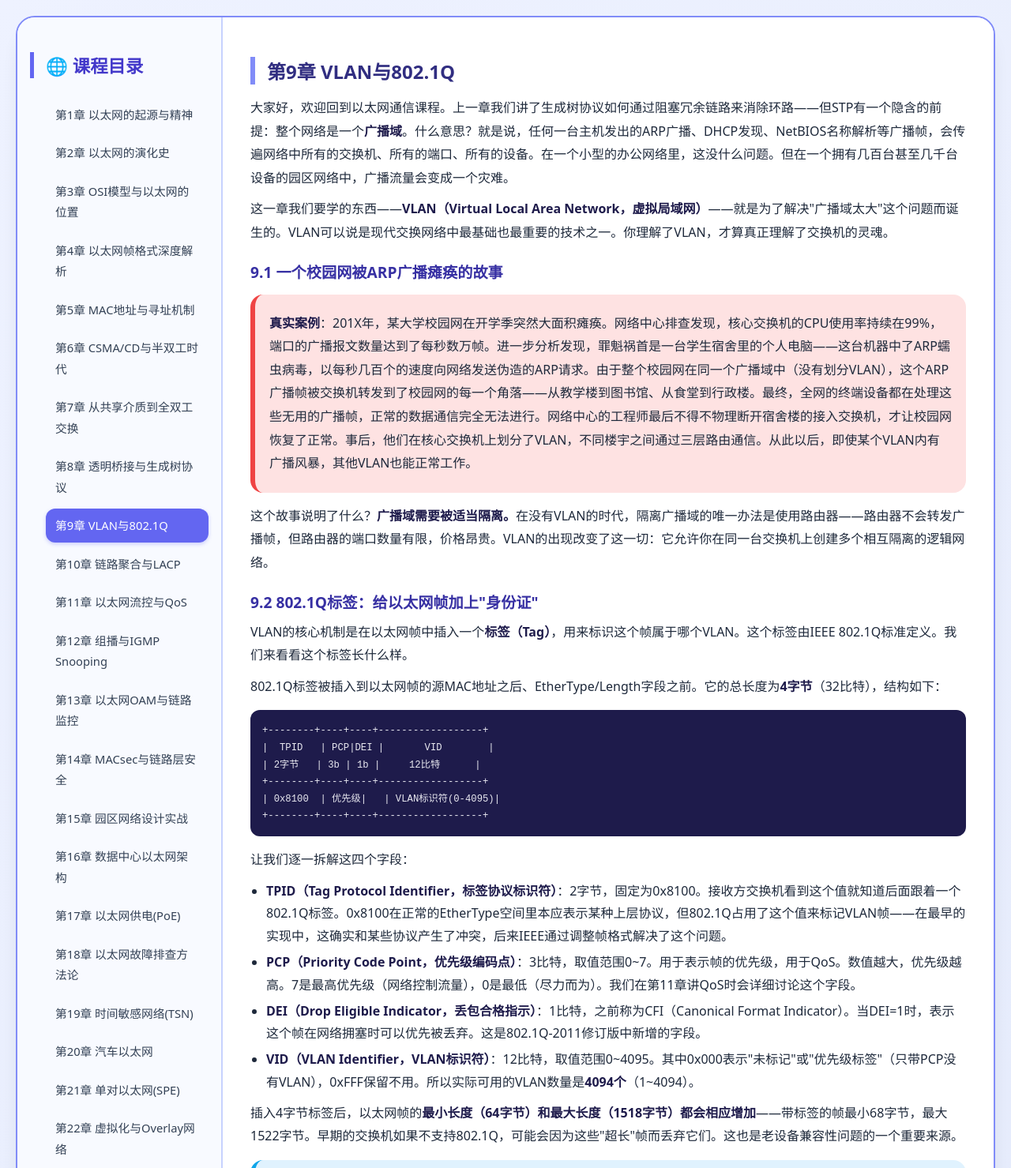
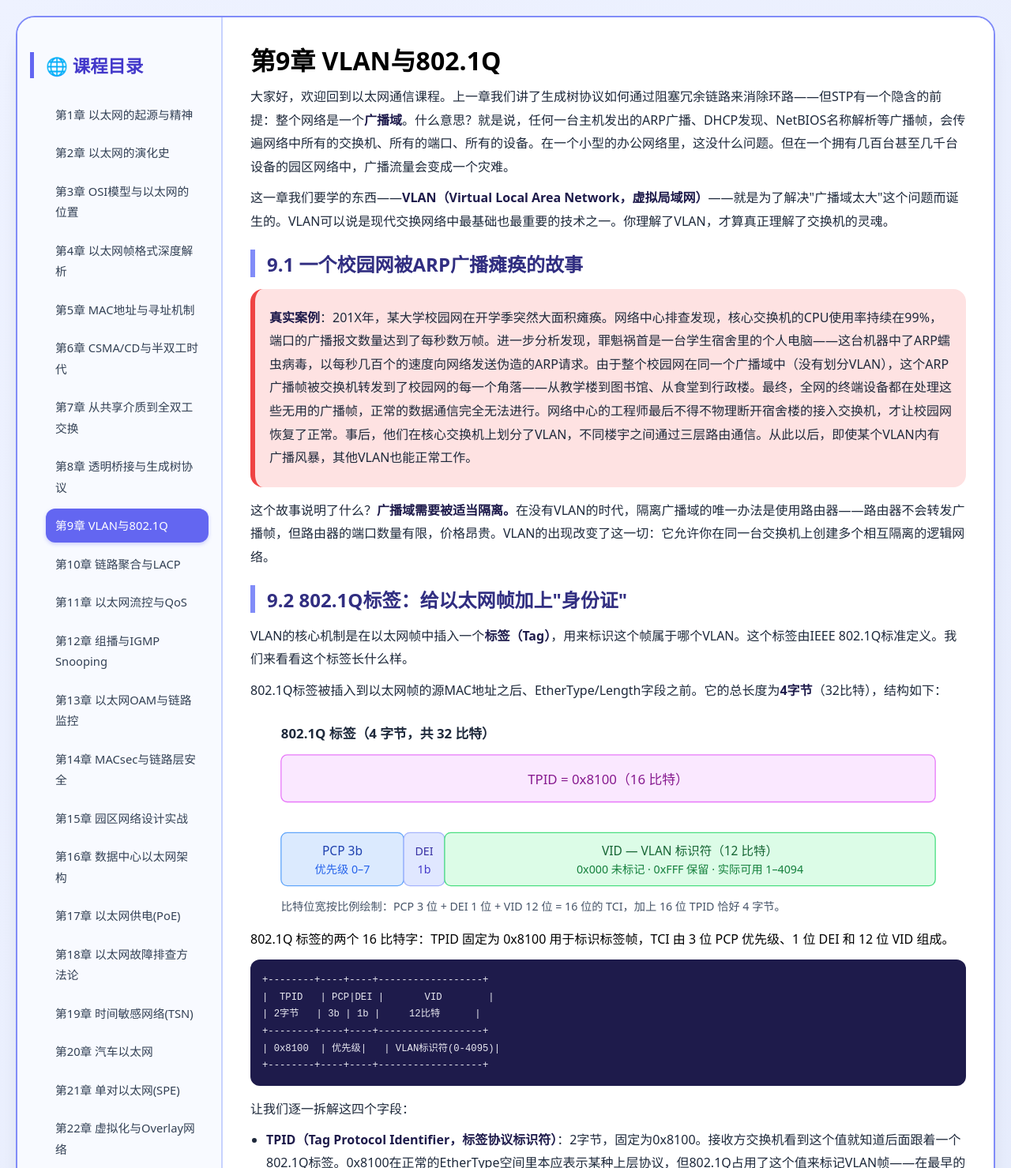
Before and after one commit to 1998x-stack/ethernet-tutorial, a plain HTML site: page 09.html in a window 1280 px wide. Shown: the top 1479 px of the page at 79% size. Drawn offline with Linux system fonts and the light colour scheme.

Commit message:
feat(ethernet-tutorial): add 802.1Q tag bit-layout figure and semantic structure to chapter 9

```diff
--- a/09.html
+++ b/09.html
@@ -5,11 +5,15 @@
     <meta name="viewport" content="width=device-width, initial-scale=1.0, maximum-scale=1.5, user-scalable=yes">
     <title>第9章 VLAN与802.1Q</title>
     <link rel="stylesheet" href="theme.css">
+    <style>
+        pre { overflow-x: auto; max-width: 100%; }
+        img, svg { max-width: 100%; height: auto; }
+    </style>
 </head>
 <body>
 <div class="double-border">
 <div class="container">
-    <div class="sidebar">
+    <nav class="sidebar" aria-label="课程目录">
         <h3>🌐 课程目录</h3>
         <ul class="chapter-list">
             <li><a href="01.html">第1章 以太网的起源与精神</a></li>
@@ -41,16 +45,16 @@
             <li><a href="27.html">第27章 800G/1.6T与400G/通道技术</a></li>
             <li><a href="28.html">第28章 综合项目：企业网络设计</a></li>
         </ul>
-    </div>
-    <div class="main-content">
+    </nav>
+    <main class="main-content">
 
-        <h2>第9章 VLAN与802.1Q</h2>
+        <h1>第9章 VLAN与802.1Q</h1>
 
         <p>大家好，欢迎回到以太网通信课程。上一章我们讲了生成树协议如何通过阻塞冗余链路来消除环路——但STP有一个隐含的前提：整个网络是一个<strong>广播域</strong>。什么意思？就是说，任何一台主机发出的ARP广播、DHCP发现、NetBIOS名称解析等广播帧，会传遍网络中所有的交换机、所有的端口、所有的设备。在一个小型的办公网络里，这没什么问题。但在一个拥有几百台甚至几千台设备的园区网络中，广播流量会变成一个灾难。</p>
 
         <p>这一章我们要学的东西——<strong>VLAN（Virtual Local Area Network，虚拟局域网）</strong>——就是为了解决"广播域太大"这个问题而诞生的。VLAN可以说是现代交换网络中最基础也最重要的技术之一。你理解了VLAN，才算真正理解了交换机的灵魂。</p>
 
-        <h3>9.1 一个校园网被ARP广播瘫痪的故事</h3>
+        <h2>9.1 一个校园网被ARP广播瘫痪的故事</h2>
 
         <div class="warning">
             <p><strong>真实案例</strong>：201X年，某大学校园网在开学季突然大面积瘫痪。网络中心排查发现，核心交换机的CPU使用率持续在99%，端口的广播报文数量达到了每秒数万帧。进一步分析发现，罪魁祸首是一台学生宿舍里的个人电脑——这台机器中了ARP蠕虫病毒，以每秒几百个的速度向网络发送伪造的ARP请求。由于整个校园网在同一个广播域中（没有划分VLAN），这个ARP广播帧被交换机转发到了校园网的每一个角落——从教学楼到图书馆、从食堂到行政楼。最终，全网的终端设备都在处理这些无用的广播帧，正常的数据通信完全无法进行。网络中心的工程师最后不得不物理断开宿舍楼的接入交换机，才让校园网恢复了正常。事后，他们在核心交换机上划分了VLAN，不同楼宇之间通过三层路由通信。从此以后，即使某个VLAN内有广播风暴，其他VLAN也能正常工作。</p>
@@ -58,11 +62,31 @@
 
         <p>这个故事说明了什么？<strong>广播域需要被适当隔离。</strong>在没有VLAN的时代，隔离广播域的唯一办法是使用路由器——路由器不会转发广播帧，但路由器的端口数量有限，价格昂贵。VLAN的出现改变了这一切：它允许你在同一台交换机上创建多个相互隔离的逻辑网络。</p>
 
-        <h3>9.2 802.1Q标签：给以太网帧加上"身份证"</h3>
+        <h2>9.2 802.1Q标签：给以太网帧加上"身份证"</h2>
 
         <p>VLAN的核心机制是在以太网帧中插入一个<strong>标签（Tag）</strong>，用来标识这个帧属于哪个VLAN。这个标签由IEEE 802.1Q标准定义。我们来看看这个标签长什么样。</p>
 
         <p>802.1Q标签被插入到以太网帧的源MAC地址之后、EtherType/Length字段之前。它的总长度为<strong>4字节</strong>（32比特），结构如下：</p>
+
+        <figure>
+            <svg viewBox="0 0 700 210" role="img" aria-label="802.1Q 标签的 TPID、PCP、DEI、VID 字段位宽示意图">
+                <title>802.1Q 标签字段位宽</title>
+                <text x="30" y="28" font-size="13" font-weight="700" fill="#1e293b">802.1Q 标签（4 字节，共 32 比特）</text>
+                <rect x="30" y="44" width="640" height="46" rx="6" fill="#fae8ff" stroke="#e879f9"></rect>
+                <text x="350" y="73" text-anchor="middle" font-size="13" fill="#86198f">TPID = 0x8100（16 比特）</text>
+                <rect x="30" y="120" width="120" height="52" rx="6" fill="#dbeafe" stroke="#60a5fa"></rect>
+                <text x="90" y="142" text-anchor="middle" font-size="12" fill="#1e40af">PCP 3b</text>
+                <text x="90" y="160" text-anchor="middle" font-size="11" fill="#2563eb">优先级 0–7</text>
+                <rect x="150" y="120" width="40" height="52" rx="6" fill="#e0e7ff" stroke="#a5b4fc"></rect>
+                <text x="170" y="142" text-anchor="middle" font-size="11" fill="#3730a3">DEI</text>
+                <text x="170" y="160" text-anchor="middle" font-size="11" fill="#4338ca">1b</text>
+                <rect x="190" y="120" width="480" height="52" rx="6" fill="#dcfce7" stroke="#4ade80"></rect>
+                <text x="430" y="142" text-anchor="middle" font-size="12" fill="#166534">VID — VLAN 标识符（12 比特）</text>
+                <text x="430" y="160" text-anchor="middle" font-size="11" fill="#15803d">0x000 未标记 · 0xFFF 保留 · 实际可用 1–4094</text>
+                <text x="30" y="196" font-size="11" fill="#475569">比特位宽按比例绘制：PCP 3 位 + DEI 1 位 + VID 12 位 = 16 位的 TCI，加上 16 位 TPID 恰好 4 字节。</text>
+            </svg>
+            <figcaption>802.1Q 标签的两个 16 比特字：TPID 固定为 0x8100 用于标识标签帧，TCI 由 3 位 PCP 优先级、1 位 DEI 和 12 位 VID 组成。</figcaption>
+        </figure>
 
         <pre><code>+--------+----+----+------------------+
 |  TPID   | PCP|DEI |       VID        |
@@ -86,7 +110,7 @@
             <p><strong>实用技巧</strong>：在Wireshark中抓包时，如果一个以太网帧带有VLAN标签，你会看到Ethernet II头部后面多了一个"802.1Q Virtual LAN"协议层。展开它就能看到VID、PCP和DEI三个字段。这是快速验证VLAN配置正确与否的最直接方法。如果你发现某个帧的VLAN标签不符合预期，那就说明中间的交换机可能做了错误的标签操作。</p>
         </div>
 
-        <h3>9.3 Access端口、Trunk端口与Hybrid端口</h3>
+        <h2>9.3 Access端口、Trunk端口与Hybrid端口</h2>
 
         <p>交换机端口根据处理VLAN标签的方式，可以分为三种类型：<strong>Access端口</strong>、<strong>Trunk端口</strong>和<strong>Hybrid端口</strong>。理解这三种端口的区别是VLAN配置的基础。</p>
 
@@ -141,7 +165,7 @@
             </tr>
         </table>
 
-        <h3>9.4 Native VLAN与VLAN 1的安全问题</h3>
+        <h2>9.4 Native VLAN与VLAN 1的安全问题</h2>
 
         <p>Native VLAN是Trunk端口上的一个重要概念。在802.1Q中，Trunk端口会为<strong>一个特定的VLAN</strong>（默认是VLAN 1）发送不带标签的帧——这个VLAN就是<strong>Native VLAN</strong>。为什么要有Native VLAN？主要是为了向后兼容：一些不支持802.1Q的旧设备可以从Trunk链路接收Native VLAN的帧而不被丢弃。</p>
 
@@ -153,7 +177,7 @@
             <p><strong>安全建议</strong>：在生产网络中，VLAN 1 应该被视为一个"不信任"的VLAN。不要将任何用户设备放在VLAN 1中，不要通过VLAN 1来管理交换机（即管理IP地址不要配在VLAN 1接口上）。很多网络入侵的初始突破口就是攻击者进入了VLAN 1，然后利用VLAN跳跃攻击进入了管理网络。记住：VLAN 1不是你的朋友，它是攻击者的好朋友。</p>
         </div>
 
-        <h3>9.5 QinQ：运营商的"VLAN套娃"</h3>
+        <h2>9.5 QinQ：运营商的"VLAN套娃"</h2>
 
         <p>4094个VLAN听起来很多，但对于运营商级别的网络来说，这是远远不够的。想象一下，一家运营商可能需要为成千上万个企业客户提供以太网专线服务，每个客户都需要自己的VLAN隔离——4094个VLAN几天就用完了。</p>
 
@@ -173,7 +197,7 @@
 
         <p>QinQ的优点很明显：扩展了VLAN数量、对客户透明、可以复用现有的802.1Q硬件。但它也有缺点：帧变得更长（最多可能达到1522+4=1526字节），而且丧失了C-Tag中的PCP优先级信息（因为运营商只能看到S-Tag的PCP）。</p>
 
-        <h3>9.6 语音VLAN与LLDP-MED自动配置</h3>
+        <h2>9.6 语音VLAN与LLDP-MED自动配置</h2>
 
         <p>在企业网络中，IP电话是一个特殊的终端设备。电话通常连接在用户的PC和交换机之间（PC串联在电话后面），电话需要自己的VLAN（语音VLAN），而PC使用另一个VLAN（数据VLAN）。问题来了：电话怎么知道它应该使用哪个VLAN？</p>
 
@@ -189,7 +213,7 @@
 
         <p>很多运维事故都是因为语音VLAN配置不当导致的。比如，没有配置LLDP-MED导致电话获取不到正确的VLAN信息，或者语音VLAN的QoS优先级没有配置导致通话质量差。在大型企业中，IP电话的排障常常是网络工程师最头疼的问题之一——因为问题可能出在VLAN配置、LLDP协商、DHCP选项、或QoS策略中的任何一个环节。</p>
 
-        <h3>9.7 PVID配置错误：一次真实的"惨案"</h3>
+        <h2>9.7 PVID配置错误：一次真实的"惨案"</h2>
 
         <div class="warning">
             <p><strong>真实案例</strong>：某金融公司在进行一次交换机替换时，工程师将新交换机的端口配置为Trunk模式并连接到核心交换机，但忘记修改端口的PVID（默认PVID=1）。而核心交换机的Trunk端口Native VLAN配置为VLAN 99。结果，新交换机发往核心交换机的BPDU、CDP/LLDP等二层控制帧都打上了VLAN 1的标签（因为PVID=1），而核心交换机期望这些帧是"去标签"的（因为Native VLAN=99）。于是，核心交换机把这些帧当成了VLAN 1的普通数据帧丢弃了（因为Trunk端口没有允许VLAN 1通过）。最终，新交换机无法成功建立STP邻居，STP认为出现了环路而阻塞了所有端口，导致整个机柜的网络中断近两个小时。</p>
@@ -197,7 +221,7 @@
 
         <p>这个故事的教训是：修改端口模式后，一定要检查PVID/Native VLAN的一致性。对Trunk端口来说，PVID应该等于对端的Native VLAN。如果Trunk端口的PVID和Native VLAN不匹配，就会导致控制帧被错误标记或丢弃。很多"奇怪"的二层连通性问题，根因都在这个细节上。</p>
 
-        <h3>9.8 总结与预告</h3>
+        <h2>9.8 总结与预告</h2>
 
         <p>这一章我们深入探讨了VLAN——现代交换网络最重要的技术之一。我们从广播域隔离的需求出发，分析了802.1Q标签的四个字段，对比了Access、Trunk、Hybrid三种端口类型的行为差异，讨论了Native VLAN的安全风险，了解了运营级网络中的QinQ技术，还看了一个PVID配置错误的真实案例。你现在应该能够理解：VLAN的本质是在同一个物理网络上创建多个逻辑隔离的二层网络，每个VLAN是一个独立的广播域。</p>
 
@@ -209,7 +233,7 @@
             <a href="10.html">下一章 →</a>
         </div>
 
-    </div>
+    </main>
 </div>
 </div>
 </body>
```
